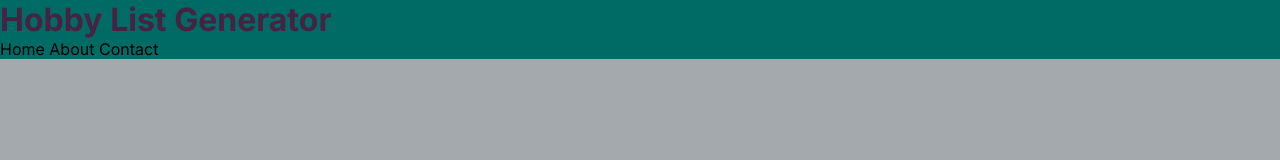
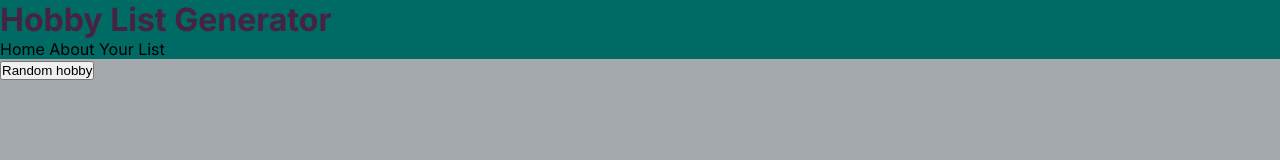
Before and after one commit to Lindgard/hobbyChoice, a plain HTML site: page index.html in a window 1280 px wide. Drawn offline with Linux system fonts and the light colour scheme.

Commit message:
added module typing for script in html, removed redundant level of array in JSON file

```diff
--- a/hobbies.json
+++ b/hobbies.json
@@ -1,5 +1,4 @@
 {
-  "hobbyer": {
   "Kreative": [
     {
       "navn": "Tegning",
@@ -211,4 +210,3 @@
     }
   ]
 }
-}
--- a/index.html
+++ b/index.html
@@ -20,7 +20,7 @@
       href="styles/main.css" />
     <script
       src="app.js"
-      defer></script>
+      type="module"></script>
     <title>Document</title>
   </head>
   <body>
@@ -47,16 +47,22 @@
         >
         <a
           href=""
-          class="navbar-contact"
-          id="navbarContact"
-          >Contact</a
+          class="navbar-list"
+          id="navbarList"
+          >Your List</a
         >
       </div>
     </header>
     <main>
       <section
         class="hero-section"
-        id="heroSection"></section>
+        id="heroSection">
+        <button
+          class="random-choice-btn"
+          id="randomizerBtn">
+          Random hobby
+        </button>
+      </section>
       <section
         class="list-section"
         id="listSection">
```
Lines whose indentation alone changed are shown as unchanged.
